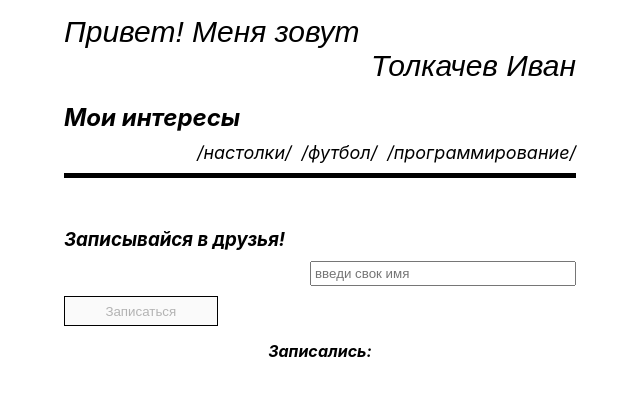
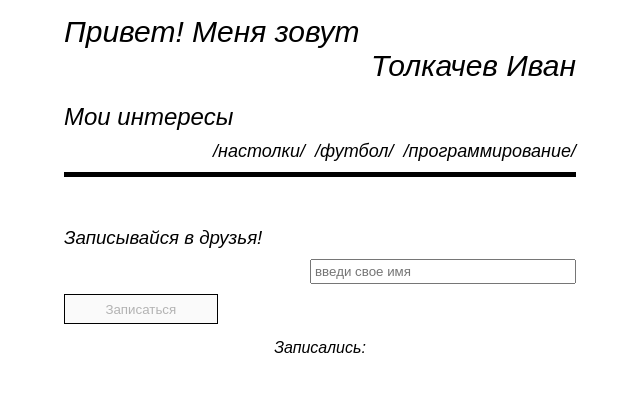
Before and after one commit to vantrey/homeWorkTasks, a React (Create React App) app: page / in a window 1280 px wide. Shown: the top 396 px of the page, without its empty margins (320-960 px from the left). Built offline with nearby package versions, Linux system fonts and the light colour scheme.

Commit message:
4th task. fonts refactoring

```diff
--- a/src/App.jsx
+++ b/src/App.jsx
@@ -30,7 +30,7 @@ class App extends React.Component {
   addGreetingsOutput = () => {
     let currentInputValue = this.inputRef.current.value
     this.inputRef.current.value = ''
-    alert(currentInputValue)
+    alert(`Привет, ${currentInputValue}`)
     let newGreetings = {...this.state.greetings}
     newGreetings.greetingsOutput = [...this.state.greetings.greetingsOutput, currentInputValue]
     newGreetings.buttonDisable = true
--- a/src/App.module.css
+++ b/src/App.module.css
@@ -1,6 +1,7 @@
 .app {
   display: flex;
   flex-flow: column wrap;
+  font-family: fantasy;
   font-style: italic;
   width: 30%;
   margin: 0 auto;
--- a/src/Greetings/Greetings.module.css
+++ b/src/Greetings/Greetings.module.css
@@ -16,8 +16,8 @@
   margin-top: 0;
   align-self: center;
   padding: 5px;
+  font-weight: lighter;
 }
-
 
 .even {
   align-self: flex-end;
--- a/src/Greetings/GreetingsInput/GreetingsInput.jsx
+++ b/src/Greetings/GreetingsInput/GreetingsInput.jsx
@@ -14,7 +14,7 @@ class GreetingsInput extends React.Component {
     return (
       <input className={styles.greetingsInput}
              type='text'
-             placeholder='введи свок имя'
+             placeholder='введи свое имя'
              ref={this.props.inputRef}
              onInput={this.onInputText}
              onKeyDown={this.onEnterKeyDown}
--- a/src/Greetings/GreetingsTitle/GreetingsTitle.module.css
+++ b/src/Greetings/GreetingsTitle/GreetingsTitle.module.css
@@ -1,3 +1,4 @@
 .greetingsTitle {
-margin: 20px 0 10px 0;
+  margin: 20px 0 10px 0;
+  font-weight: lighter;
 }
--- a/src/Interests/InterestsTitle/InterestsTitle.module.css
+++ b/src/Interests/InterestsTitle/InterestsTitle.module.css
@@ -1,4 +1,5 @@
 .interestsTitle {
   margin: 20px 0 0 0;
   font-size: x-large;
+  font-weight: lighter;
 }
--- a/src/Presentation/Presentation.module.css
+++ b/src/Presentation/Presentation.module.css
@@ -4,5 +4,4 @@
     justify-content: center;
     width: 100%;
     font-size: 30px;
-    font-family: fantasy;
 }
```
